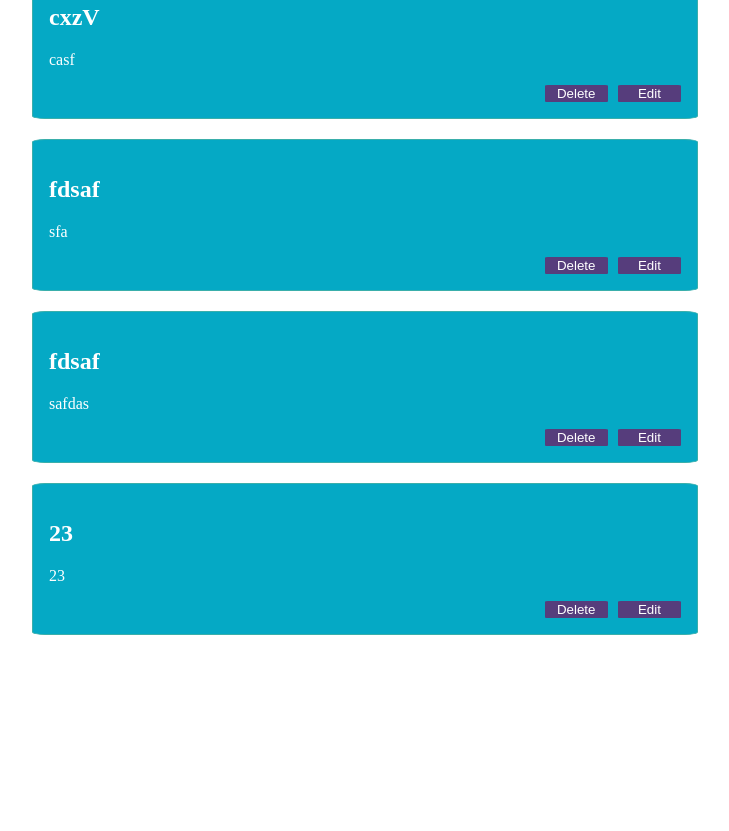
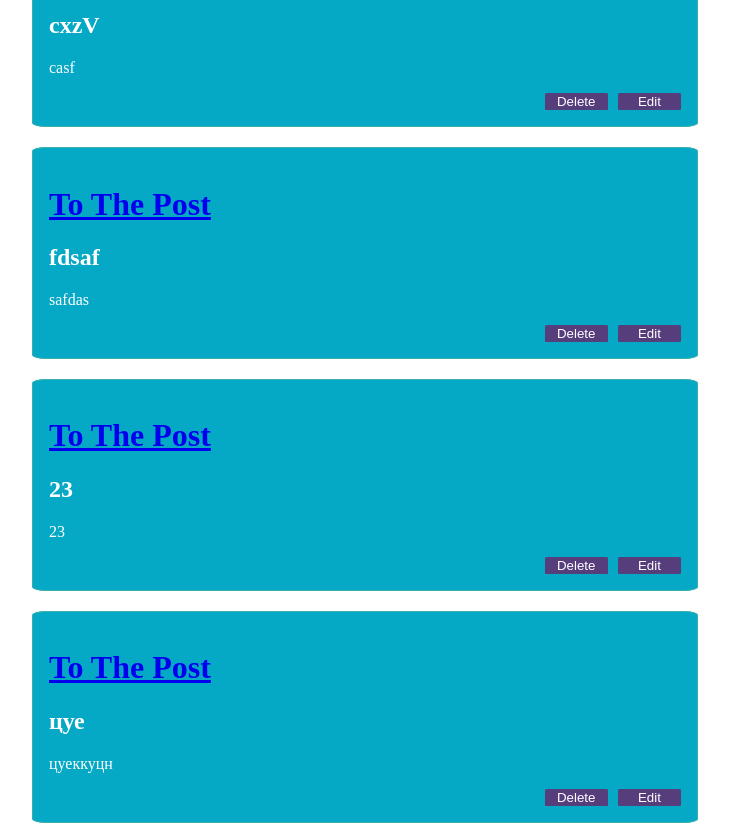
Before and after one commit to Artem2313/basic, a React (Create React App) app: page /posts in a window 1280 px wide. Shown: the part 1020-1851 px from the top of the page, without its empty margins (275-1004 px from the left). Before the commit the page ends 1663 px from the top, so only its background shows below. Built offline with nearby package versions, Linux system fonts and the light colour scheme; data requests are answered from the project's data file.

Commit message:
routing is done

```diff
--- a/db.json
+++ b/db.json
@@ -1,10 +1,5 @@
 {
   "posts": [
-    {
-      "title": "1",
-      "body": "2",
-      "id": 4
-    },
     {
       "title": "wqr",
       "body": "qwreqwsdsaf",
@@ -22,11 +17,6 @@
     },
     {
       "title": "fdsaf",
-      "body": "sfa",
-      "id": 8
-    },
-    {
-      "title": "fdsaf",
       "body": "safdas",
       "id": 9
     },
@@ -34,6 +24,11 @@
       "title": "23",
       "body": "23",
       "id": 11
+    },
+    {
+      "title": "цуе",
+      "body": "цуеккуцн",
+      "id": 12
     }
   ]
 }
--- a/src/component/Post/Post.jsx
+++ b/src/component/Post/Post.jsx
@@ -3,20 +3,43 @@ import PropTypes from 'prop-types';
 
 import { Container, Button, FlexDiv } from './PostStyles';
 
-const Post = ({ post: { title, body, id }, onDelete, onEdit }) => (
+const Post = ({
+  post: { title, body, id },
+  onDelete,
+  onEdit,
+  onGoback,
+  children,
+}) => (
   <Container>
+    {children}
     <h2>{title}</h2>
     <p>{body}</p>
     <FlexDiv>
+      {onDelete && (
         <Button type="button" onClick={() => onDelete(id)}>
           Delete
         </Button>
+      )}
+      {onEdit && (
         <Button type="button" onClick={() => onEdit({ id, title, body })}>
           Edit
         </Button>
+      )}
+      {onGoback && (
+        <Button type="button" onClick={() => onGoback()}>
+          Go Back
+        </Button>
+      )}
     </FlexDiv>
   </Container>
 );
+
+Post.defaultProps = {
+  onGoback: null,
+  onEdit: null,
+  onDelete: null,
+  children: null,
+};
 
 Post.propTypes = {
   post: PropTypes.shape({
@@ -24,8 +47,10 @@ Post.propTypes = {
     body: PropTypes.string.isRequired,
     id: PropTypes.number.isRequired,
   }).isRequired,
-  onDelete: PropTypes.func.isRequired,
-  onEdit: PropTypes.func.isRequired,
+  onDelete: PropTypes.func,
+  onEdit: PropTypes.func,
+  onGoback: PropTypes.func,
+  children: PropTypes.node,
 };
 
 export default Post;
--- a/src/pages/PostPage/PostPage.jsx
+++ b/src/pages/PostPage/PostPage.jsx
@@ -1,4 +1,5 @@
 import React, { Component } from 'react';
+import PropTypes from 'prop-types';
 import * as API from '../../services/API';
 import Post from '../../component/Post/Post';
 
@@ -27,3 +28,7 @@ export default class PostPage extends Component {
     );
   }
 }
+
+PostPage.propTypes = {
+  history: PropTypes.shape({}).isRequired,
+};
```
Lines whose indentation alone changed are shown as unchanged.
